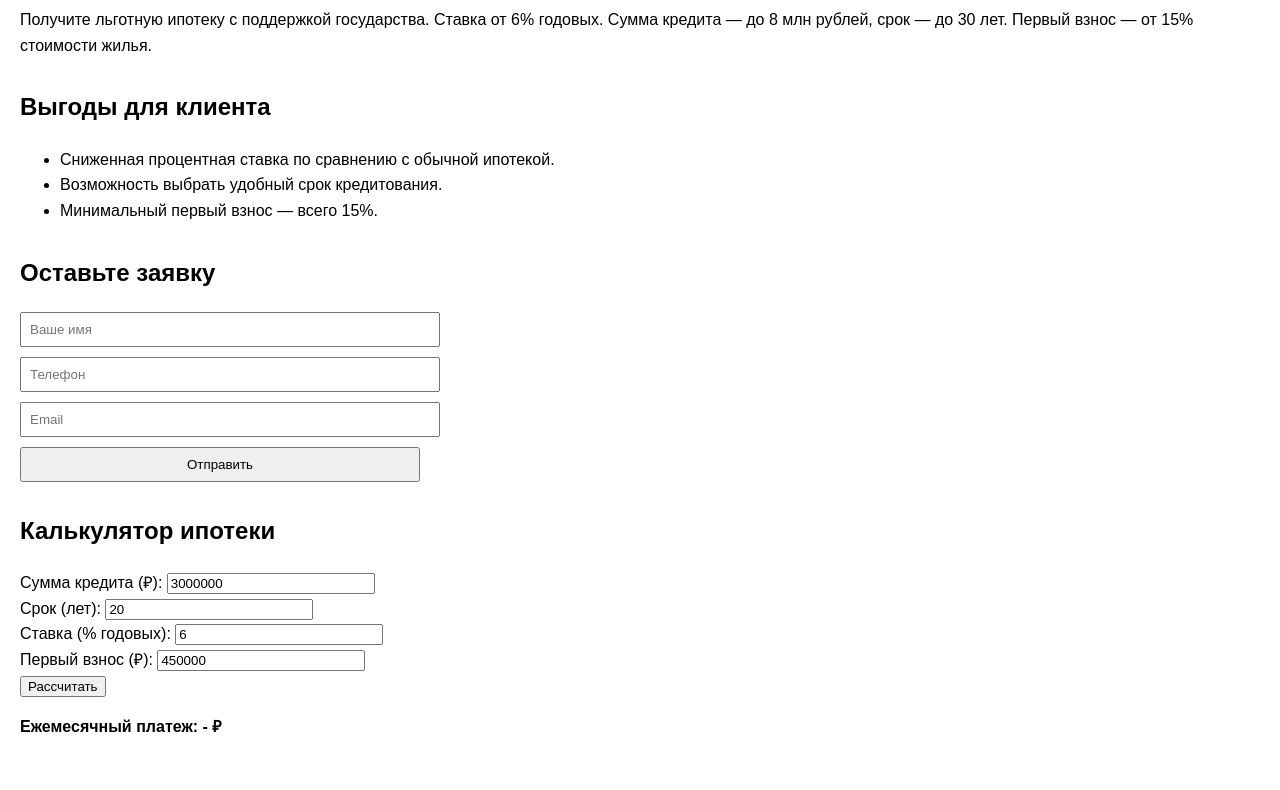
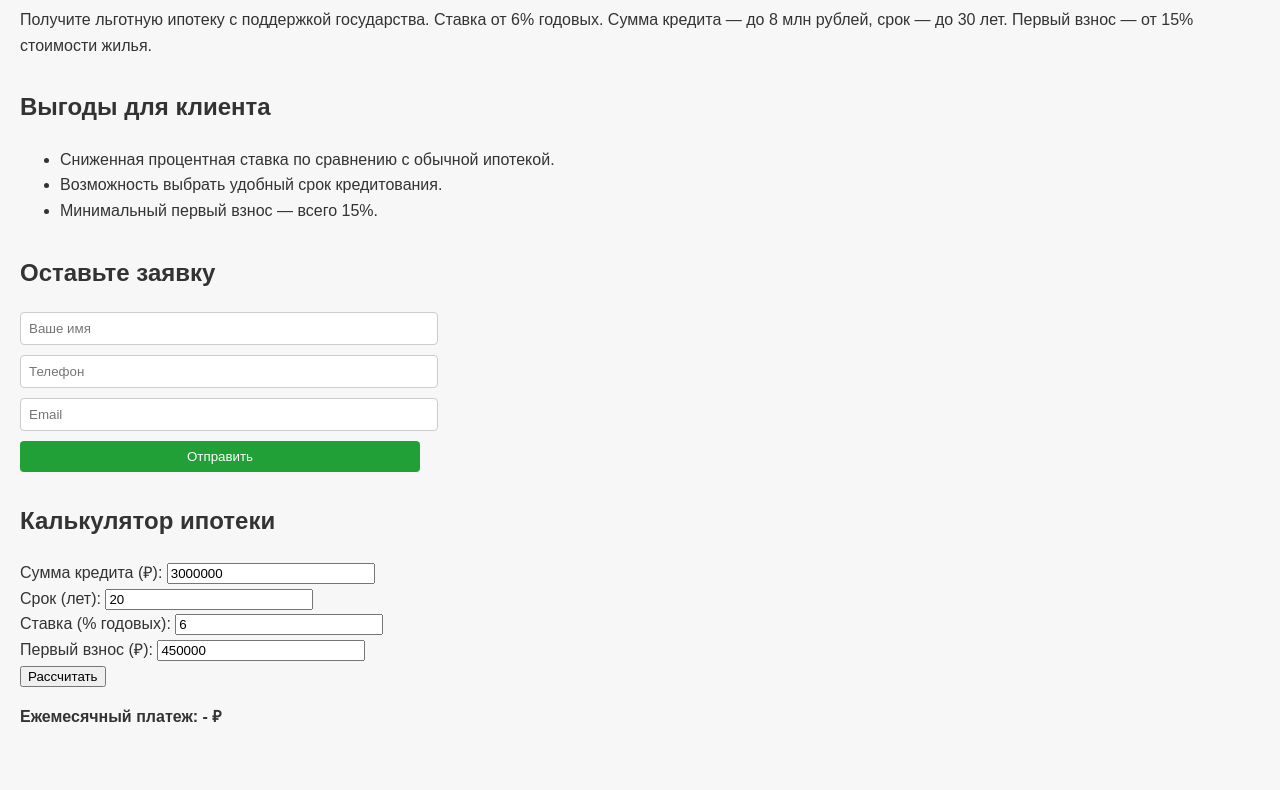
Before and after one commit to Alohamary/landing, a plain HTML site: page index.html in a window 1280 px wide. Shown: the part 225-1015 px from the top of the page. Drawn offline with Linux system fonts and the light colour scheme.

Commit message:
Update index.html

```diff
--- a/index.html
+++ b/index.html
@@ -5,13 +5,53 @@
   <meta name="viewport" content="width=device-width, initial-scale=1.0">
   <title>Ипотека с господдержкой</title>
   <style>
-    body {font-family: Arial, sans-serif; margin: 0; padding: 0; line-height: 1.6;}
-    header, main {padding: 20px;}
-    header {background: #f4f4f4;}
-    section {margin-bottom: 30px;}
-    form input, form button {display: block; margin: 10px 0; padding: 8px; width: 100%; max-width: 400px;}
-    .calculator input {width: 100%; max-width: 200px;}
-    .result {font-weight: bold;}
+    :root {
+      --sber-green: #21A038;
+    }
+    body {
+      font-family: Arial, sans-serif;
+      margin: 0;
+      padding: 0;
+      line-height: 1.6;
+      background: #f7f7f7;
+      color: #333;
+    }
+    header,
+    main {
+      padding: 20px;
+    }
+    header {
+      background: var(--sber-green);
+      color: #fff;
+    }
+    section {
+      margin-bottom: 30px;
+    }
+    form input,
+    form button {
+      display: block;
+      margin: 10px 0;
+      padding: 8px;
+      width: 100%;
+      max-width: 400px;
+      border-radius: 4px;
+    }
+    form input {
+      border: 1px solid #ccc;
+    }
+    form button {
+      background: var(--sber-green);
+      color: #fff;
+      border: none;
+      cursor: pointer;
+    }
+    .calculator input {
+      width: 100%;
+      max-width: 200px;
+    }
+    .result {
+      font-weight: bold;
+    }
   </style>
 </head>
 <body>
```
